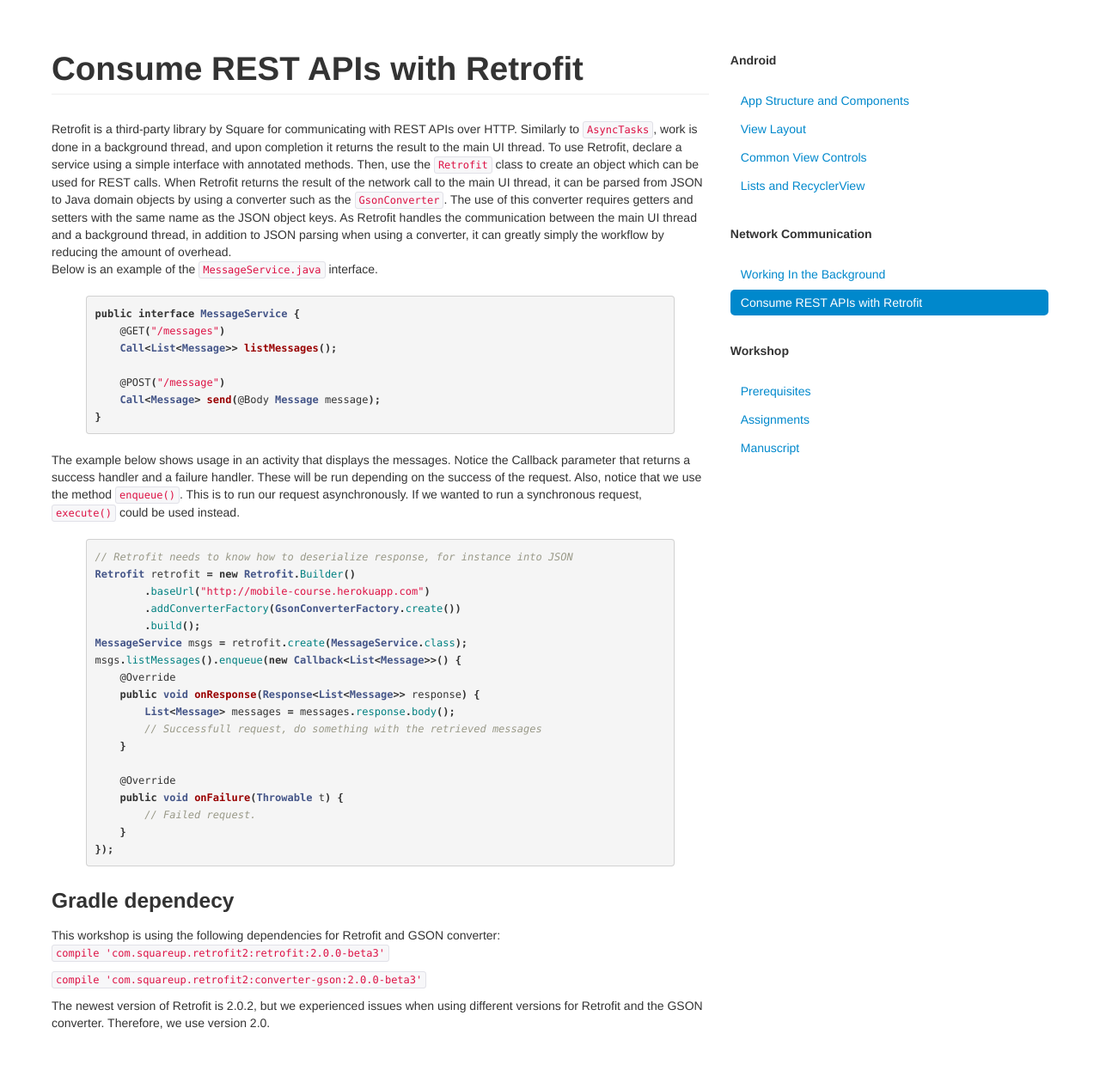
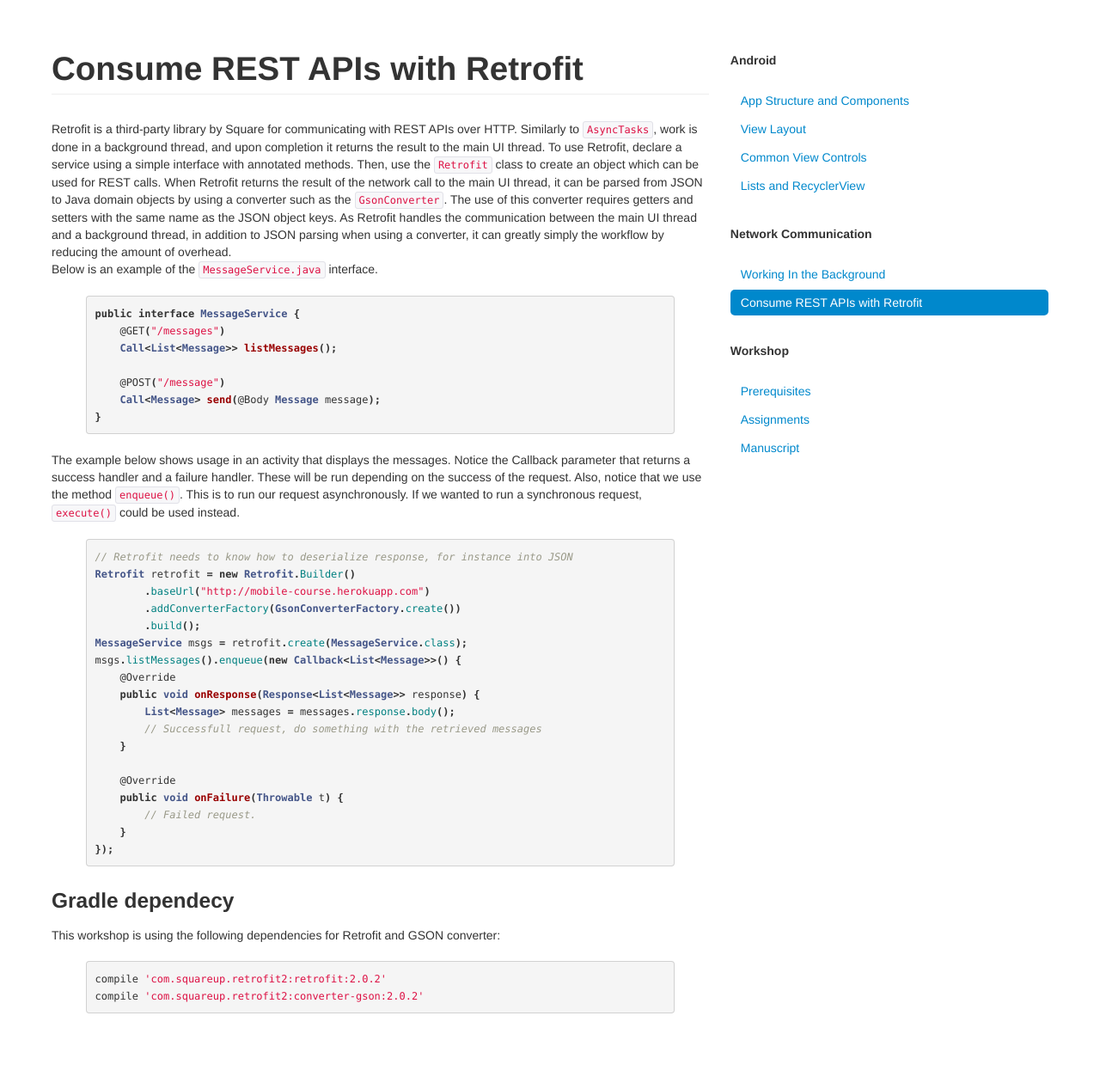
Before and after one commit to bekk/android101, a Jekyll site: the page built from docs/pages/retrofit.html, in a window 1280 px wide. Shown: the whole page at 86% size. Built offline with Jekyll 4.4.1, drawn with Linux system fonts in a browser that asks for light colours; Markdown is read by kramdown in place of the engine named in the settings.

Commit message:
Update to retrofit version 2.0.2, no need to use old beta

```diff
--- a/docs/pages/assignments.html
+++ b/docs/pages/assignments.html
@@ -172,6 +172,8 @@
 <h3> Retrofit </h3>
 If you want to use retrofit, you will need to add a gradle dependency. The follow versions of Retrofit and the Gson converter
 were used when creating this workshop:
-<p><code>compile 'com.squareup.retrofit2:retrofit:2.0.0-beta3'</code></p>
-<p><code>compile 'com.squareup.retrofit2:converter-gson:2.0.0-beta3'</code></p>
+{% highlight groovy %}
+compile 'com.squareup.retrofit2:retrofit:2.0.2'
+compile 'com.squareup.retrofit2:converter-gson:2.0.2'
+{% endhighlight %}
 For updated versions, feel free to check out the <a href="http://square.github.io/retrofit/">Retrofit</a> homepage.
--- a/docs/pages/manuscript.html
+++ b/docs/pages/manuscript.html
@@ -69,13 +69,13 @@
       <code><p>Retrofit is a library for turning your Rest API into a Java Interface.</p>
         <p> It handles moving the network call into a background thread, parsing JSON with GSON, and returning the result to the UI thread.</p></code>
         Add Gradle dependency and say that retrofit2.0 requires a converter in order to parse JSON:
-        <p><code>compile 'com.squareup.retrofit2:retrofit:2.0.0-beta3'</code></p>
-        <p><code>compile 'com.squareup.retrofit2:converter-gson:2.0.0-beta3'</code></p>
+        <p><code>compile 'com.squareup.retrofit2:retrofit:2.0.2'</code></p>
+        <p><code>compile 'com.squareup.retrofit2:converter-gson:2.0.2'</code></p>
     <li>Add SpotifySearchService which is the Retrofit interface. Maybe live code this. Also, add URL as a final variable to the MainActivity.
         <p><code>https://api.spotify.com</code></p>
         <p><code>"/v1/search"</code></p>
     </li>
-    <li> Create the Result object and explain its connection to the JSON structure returned by the Spotify API. It will hold a Tracks object, which in turn will hold a list of items</li>
+    <li> Create the TrackResponse object and explain its connection to the JSON structure returned by the Spotify API. It will hold a Tracks object, which in turn will hold a list of items</li>
     <li> Create the Tracks object, which will contain a list of Track. Copy this</li>
     <li> Create the Artist and Track domain objects. Copy these</li>
     <li> Create an instance of Retrofit, and use this to instantiate the SpotifySearchService. </li>
--- a/docs/pages/retrofit.html
+++ b/docs/pages/retrofit.html
@@ -48,7 +48,8 @@
 
 <h3>Gradle dependecy</h3>
 This workshop is using the following dependencies for Retrofit and GSON converter:
-<p><code>compile 'com.squareup.retrofit2:retrofit:2.0.0-beta3'</code></p>
-<p><code>compile 'com.squareup.retrofit2:converter-gson:2.0.0-beta3'</code></p>
-The newest version of Retrofit is 2.0.2, but we experienced issues when using different versions for Retrofit and the GSON converter.
-Therefore, we use version 2.0.
+
+{% highlight groovy %}
+compile 'com.squareup.retrofit2:retrofit:2.0.2'
+compile 'com.squareup.retrofit2:converter-gson:2.0.2'
+{% endhighlight %}
```
